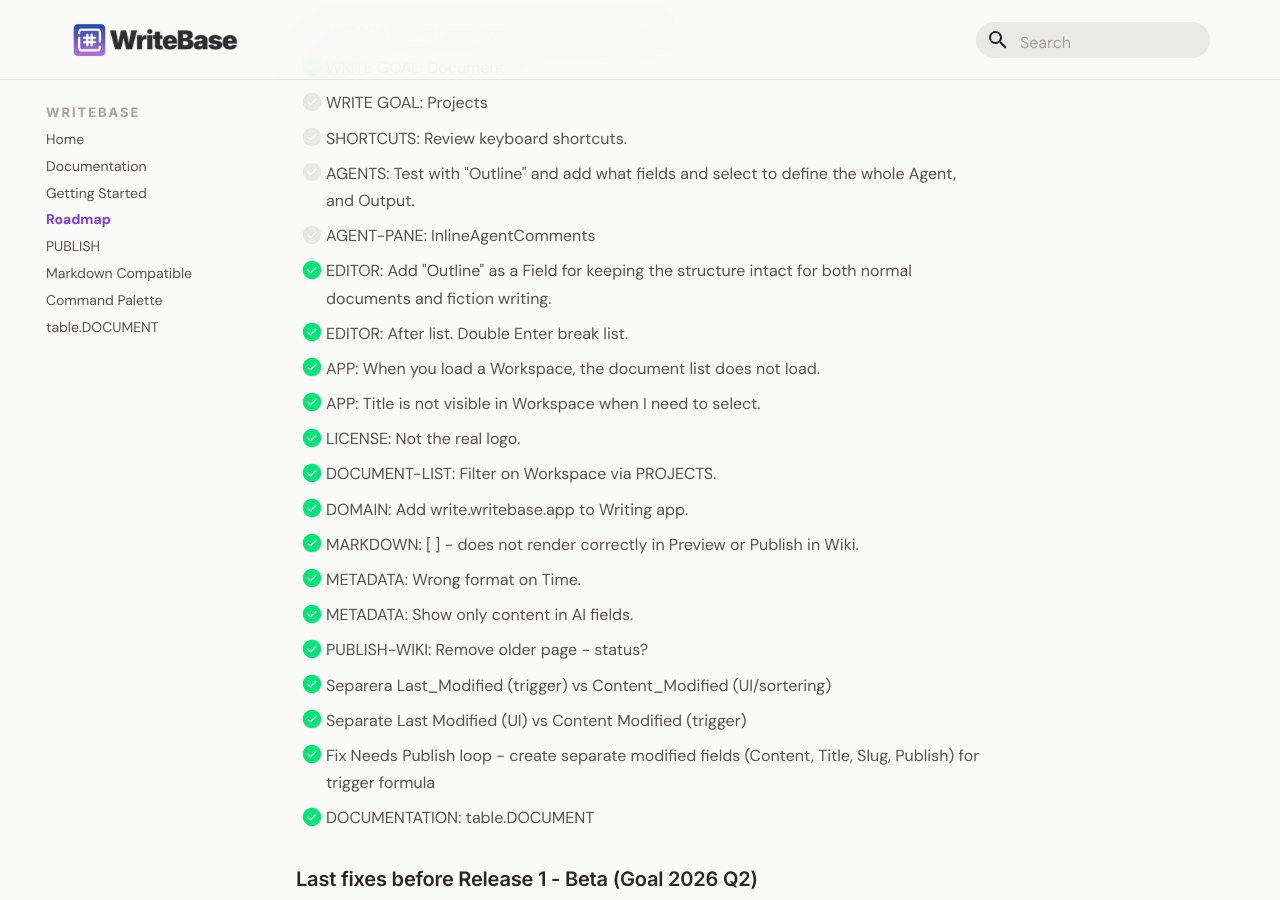
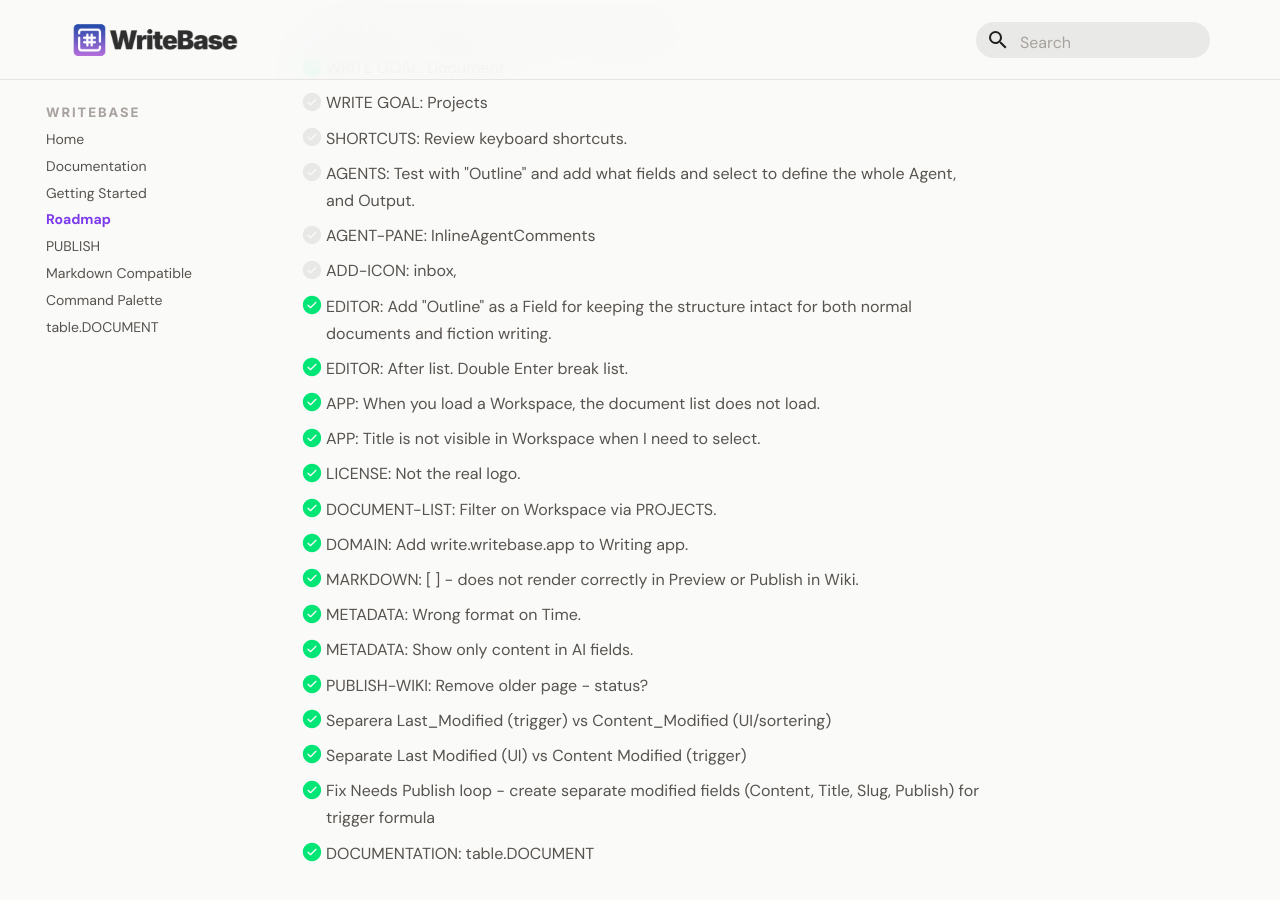
Before and after one commit to larssonhthomas-afk/writebase-docs, an MkDocs documentation site: the page built from docs/009-roadmap.md, in a window 1280 px wide and 900 px high, scrolled down 950 px. Built offline with MkDocs 1.6.1 and Material for MkDocs 9.7.7, drawn with Linux system fonts in a browser that asks for light colours; some web fonts are replaced.

Commit message:
Update 009-roadmap.md

```diff
--- a/docs/009-roadmap.md
+++ b/docs/009-roadmap.md
@@ -42,7 +42,7 @@ This Backlog has a priority 1-3.
 - [ ] SHORTCUTS: Review keyboard shortcuts.
 - [ ] AGENTS: Test with "Outline" and add what fields and select to define the whole Agent, and Output.
 - [ ] AGENT-PANE: InlineAgentComments
-- [ ]
+- [ ] ADD-ICON: inbox,
 
 - [x] EDITOR: Add "Outline" as a Field for keeping the structure intact for both normal documents and fiction writing.
 - [x] EDITOR: After list. Double Enter break list.
```
